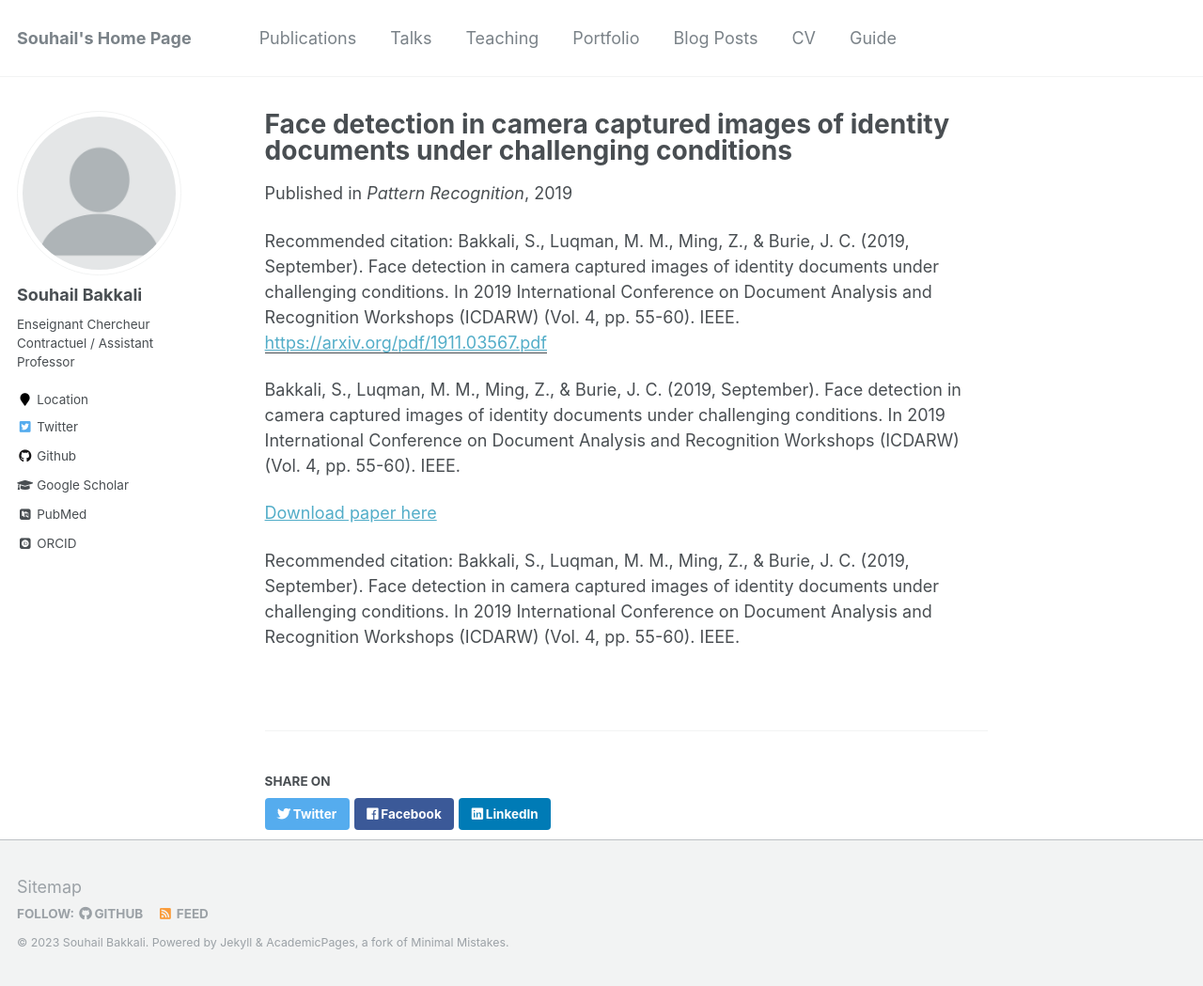
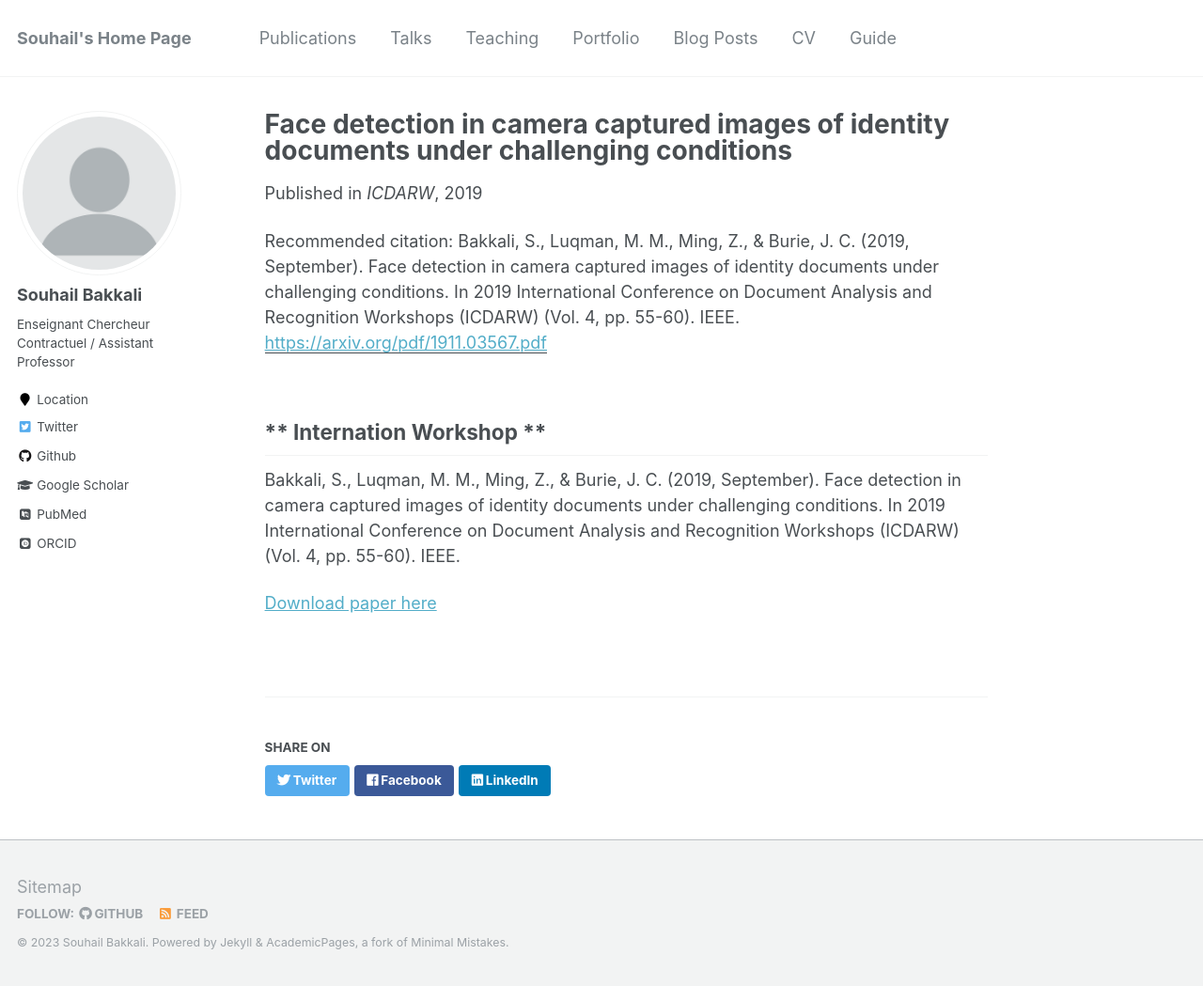
Before and after one commit to Sbakkalii/Sbakkalii.github.io, a Jekyll site: the page built from _publications/icdarw.md, in a window 1280 px wide and 1049 px high. Shown: the whole window at 94% size. Built offline with Jekyll 4.4.1, drawn with Linux system fonts in a browser that asks for light colours; some web fonts are replaced.

Commit message:
Update icdarw.md

```diff
--- a/_publications/icdarw.md
+++ b/_publications/icdarw.md
@@ -4,12 +4,13 @@ collection: publications
 permalink: /publication/icdarw
 excerpt: 'Bakkali, S., Luqman, M. M., Ming, Z., & Burie, J. C. (2019, September). Face detection in camera captured images of identity documents under challenging conditions. In 2019 International Conference on Document Analysis and Recognition Workshops (ICDARW) (Vol. 4, pp. 55-60). IEEE.'
 date: 2019-10-1
-venue: 'Pattern Recognition'
+venue: 'ICDARW'
 paperurl: 'https://arxiv.org/pdf/1911.03567.pdf'
 citation: 'Bakkali, S., Luqman, M. M., Ming, Z., & Burie, J. C. (2019, September). Face detection in camera captured images of identity documents under challenging conditions. In 2019 International Conference on Document Analysis and Recognition Workshops (ICDARW) (Vol. 4, pp. 55-60). IEEE.'
 ---
+
+** Internation Workshop **
+------
 Bakkali, S., Luqman, M. M., Ming, Z., & Burie, J. C. (2019, September). Face detection in camera captured images of identity documents under challenging conditions. In 2019 International Conference on Document Analysis and Recognition Workshops (ICDARW) (Vol. 4, pp. 55-60). IEEE.
 
-[Download paper here](http://academicpages.github.io/files/paper1.pdf)
-
-Recommended citation: Bakkali, S., Luqman, M. M., Ming, Z., & Burie, J. C. (2019, September). Face detection in camera captured images of identity documents under challenging conditions. In 2019 International Conference on Document Analysis and Recognition Workshops (ICDARW) (Vol. 4, pp. 55-60). IEEE.
+[Download paper here](https://arxiv.org/pdf/1911.03567.pdf)
```
